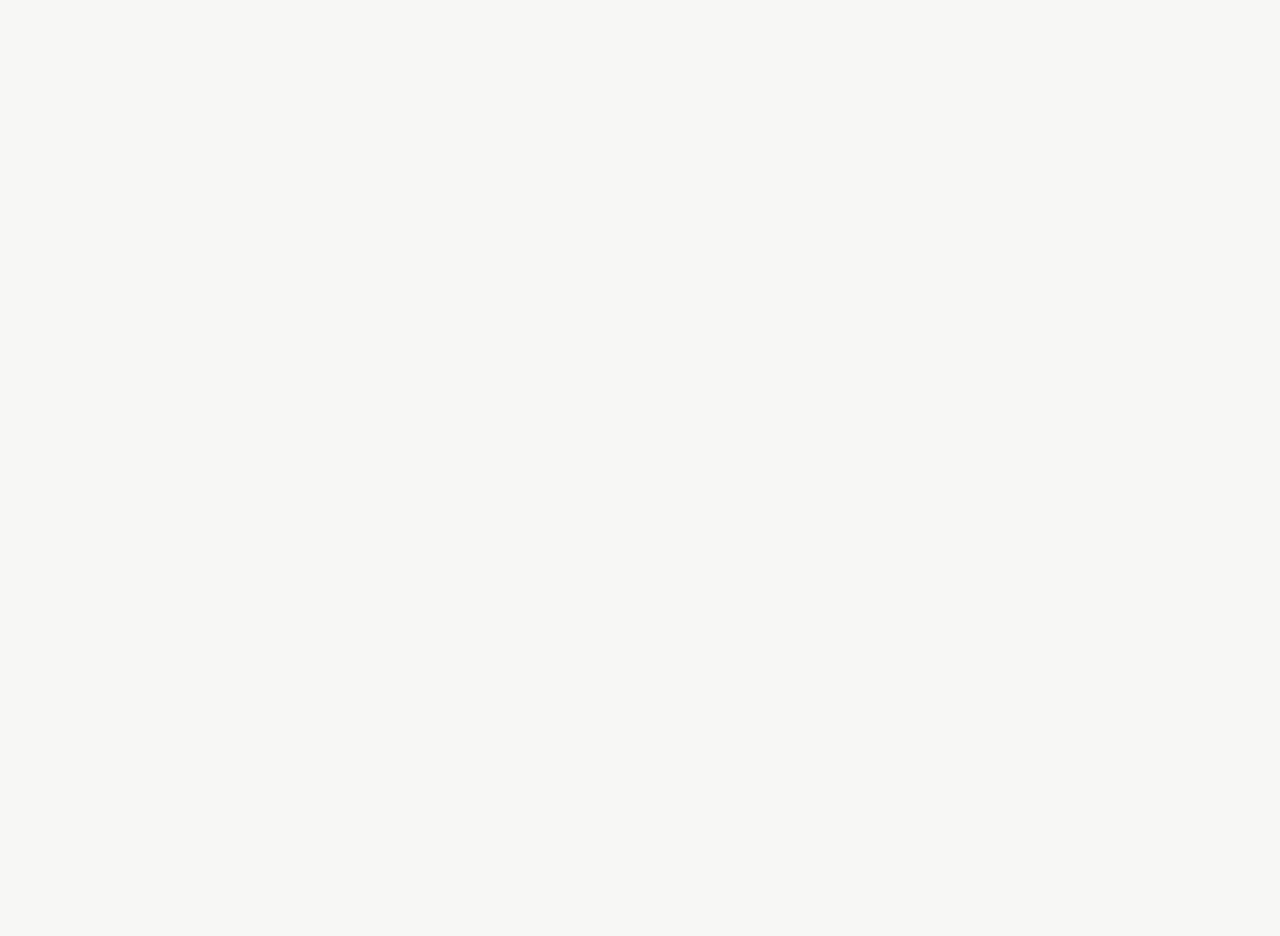
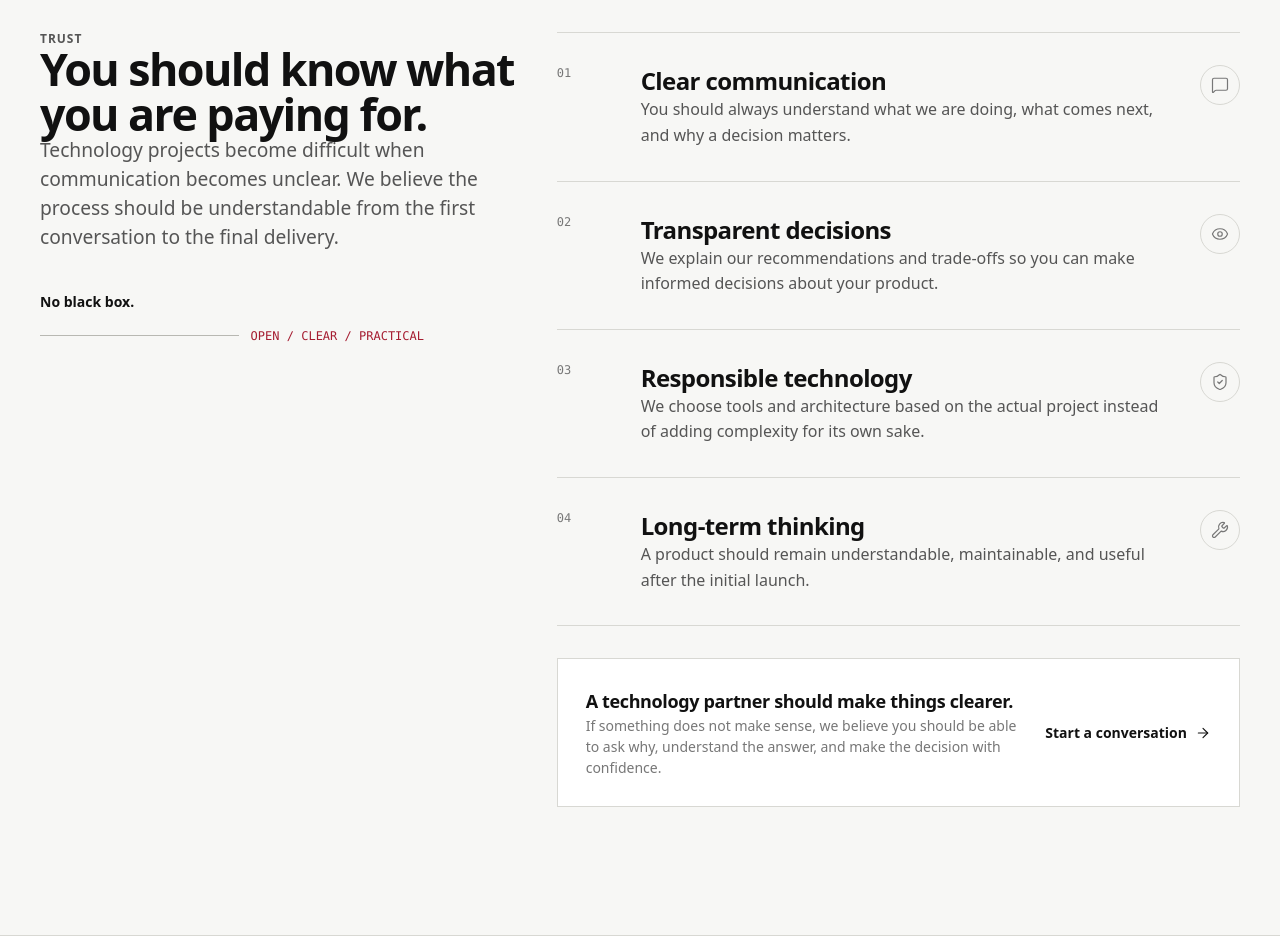
Before and after one commit to Gigawashudas/kureshtic, a Next.js app: page / in a window 1280 px wide. Shown: the part 8140-9076 px from the top of the page. Before the commit the page ends 8043 px from the top, so only its background shows below. Built offline with nearby package versions, Linux system fonts and the light colour scheme.

Commit message:
Add trust section

```diff
--- a/src/app/page.tsx
+++ b/src/app/page.tsx
@@ -1,11 +1,12 @@
-import { Navigation } from "@/components/layout/navigation";
 import { Capabilities } from "@/components/sections/capabilities";
 import { Hero } from "@/components/sections/hero";
 import { Process } from "@/components/sections/process";
 import { QuestionAnswer } from "@/components/sections/question-answer";
 import { SelectedWork } from "@/components/sections/selected-work";
+import { Trust } from "@/components/sections/trust";
 import { WhatWeBuild } from "@/components/sections/what-we-build";
 import { WhyKureshtic } from "@/components/sections/why-kureshtic";
+import { Navigation } from "@/components/layout/navigation";
 
 export default function Home() {
   return (
@@ -20,6 +21,7 @@ export default function Home() {
         <Capabilities />
         <Process />
         <WhyKureshtic />
+        <Trust />
       </main>
     </>
   );
--- /dev/null
+++ b/src/components/sections/trust.tsx
@@ -0,0 +1,99 @@
+import { ArrowRight, Eye, MessageSquare, ShieldCheck, Wrench } from "lucide-react";
+
+const trustPoints = [
+  {
+    number: "01",
+    title: "Clear communication",
+    description: "You should always understand what we are doing, what comes next, and why a decision matters.",
+    icon: MessageSquare,
+  },
+  {
+    number: "02",
+    title: "Transparent decisions",
+    description: "We explain our recommendations and trade-offs so you can make informed decisions about your product.",
+    icon: Eye,
+  },
+  {
+    number: "03",
+    title: "Responsible technology",
+    description: "We choose tools and architecture based on the actual project instead of adding complexity for its own sake.",
+    icon: ShieldCheck,
+  },
+  {
+    number: "04",
+    title: "Long-term thinking",
+    description: "A product should remain understandable, maintainable, and useful after the initial launch.",
+    icon: Wrench,
+  },
+];
+
+export function Trust() {
+  return (
+    <section id="trust" aria-labelledby="trust-heading" className="k-section border-b border-[var(--border)]">
+      <div className="k-container">
+        <div className="grid gap-14 lg:grid-cols-12 lg:gap-10">
+          <div className="lg:col-span-5">
+            <p className="k-eyebrow">Trust</p>
+
+            <h2 id="trust-heading" className="k-heading-2 mt-6 max-w-xl">
+              You should know what you are paying for.
+            </h2>
+
+            <p className="k-body-large mt-7 max-w-lg">Technology projects become difficult when communication becomes unclear. We believe the process should be understandable from the first conversation to the final delivery.</p>
+
+            <div className="mt-10">
+              <p className="text-sm font-semibold text-[var(--text-primary)]">No black box.</p>
+
+              <div className="mt-4 flex max-w-sm items-center gap-3">
+                <span aria-hidden="true" className="h-px flex-1 bg-[var(--border-strong)]" />
+
+                <span className="font-mono text-xs text-[var(--accent)]">OPEN / CLEAR / PRACTICAL</span>
+              </div>
+            </div>
+          </div>
+
+          <div className="lg:col-span-7">
+            <div className="border-t border-[var(--border)]">
+              {trustPoints.map((point) => {
+                const Icon = point.icon;
+
+                return (
+                  <article key={point.number} className="group border-b border-[var(--border)] py-7 sm:py-8">
+                    <div className="grid gap-5 sm:grid-cols-[56px_1fr_auto] sm:gap-7">
+                      <span className="font-mono text-xs text-[var(--text-muted)] transition-colors duration-300 group-hover:text-[var(--accent)]">{point.number}</span>
+
+                      <div>
+                        <h3 className="text-xl font-semibold tracking-[-0.025em] text-[var(--text-primary)] sm:text-2xl">{point.title}</h3>
+
+                        <p className="k-body mt-3 max-w-xl">{point.description}</p>
+                      </div>
+
+                      <div className="hidden h-10 w-10 items-center justify-center rounded-full border border-[var(--border)] text-[var(--text-muted)] transition-colors duration-300 group-hover:border-[var(--accent)] group-hover:text-[var(--accent)] sm:flex">
+                        <Icon size={18} strokeWidth={1.6} aria-hidden="true" />
+                      </div>
+                    </div>
+                  </article>
+                );
+              })}
+            </div>
+
+            <div className="mt-8 border border-[var(--border)] bg-[var(--surface)] p-6 sm:p-7">
+              <div className="grid gap-6 sm:grid-cols-[1fr_auto] sm:items-center">
+                <div>
+                  <p className="text-lg font-semibold tracking-[-0.02em] text-[var(--text-primary)]">A technology partner should make things clearer.</p>
+
+                  <p className="k-body-small mt-2 max-w-xl">If something does not make sense, we believe you should be able to ask why, understand the answer, and make the decision with confidence.</p>
+                </div>
+
+                <a href="#contact" className="k-link group inline-flex shrink-0 items-center gap-2 text-sm font-semibold">
+                  Start a conversation
+                  <ArrowRight size={16} strokeWidth={1.7} aria-hidden="true" className="transition-transform duration-200 group-hover:translate-x-1" />
+                </a>
+              </div>
+            </div>
+          </div>
+        </div>
+      </div>
+    </section>
+  );
+}
```
